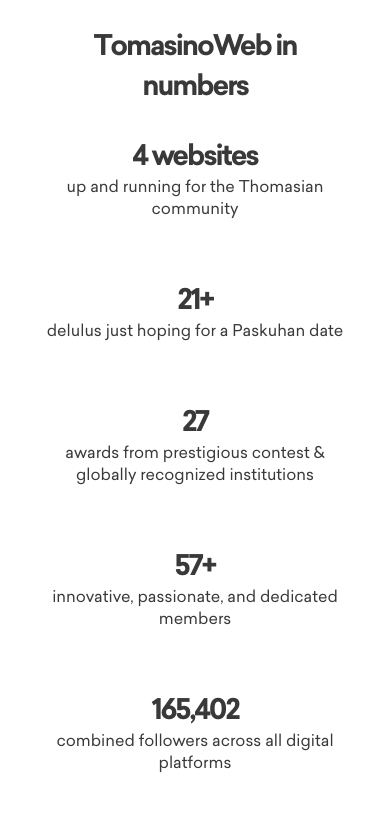
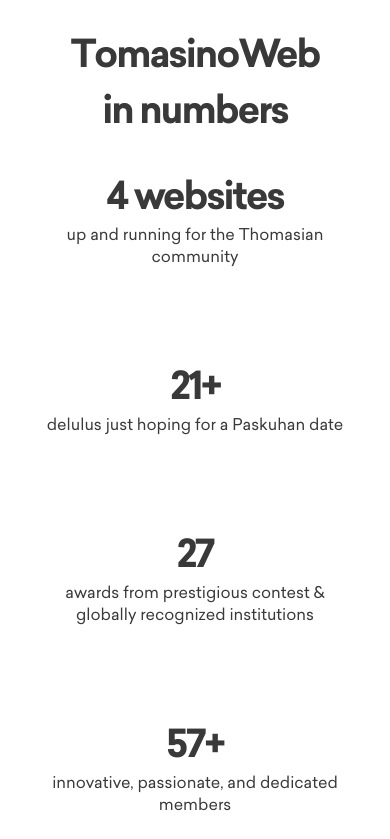
Before and after one commit to TomasinoWeb/tomasinoWebR101, a Next.js app: page /about/org-culture in a window 390 px wide. Shown: the part 1020-1859 px from the top of the page. Built offline with nearby package versions, Linux system fonts and the light colour scheme.

Commit message:
Convert each stat to component
Gawa ng new .ts file under public/assets/data tapos save info sa const para di mahaba code ng pages

```diff
--- /dev/null
+++ b/public/assets/data/statistics.ts
@@ -0,0 +1,28 @@
+export const statistics = [
+    {
+      stats: "4 websites",
+      content: `up and running for the Thomasian community`,
+    },
+    {
+        stats: "21+",
+        content: `delulus just hoping for a Paskuhan date`,
+      },
+      {
+        stats: "27",
+        content: `awards from prestigious contest & globally recognized institutions`,
+      },
+      {
+        stats: "57+",
+        content: `innovative, passionate, and dedicated members`,
+      },
+      {
+        stats: "165,402",
+        content: `combined followers across all digital platforms`,
+      },
+      {
+        stats: "9,050,6002",
+        content: `X (formerly Twitter) impressions in the past year`,
+      },
+  ];
+
+  export type Statistics = (typeof statistics)[number];
--- /dev/null
+++ b/src/components/orgCultureComponents/CultureStats.module.scss
@@ -0,0 +1,25 @@
+.header_text {
+  font-size: 48px !important ;
+}
+.p_text {
+  margin-top: 0px;
+  width: 300px;
+}
+@media only screen and (max-width: 1150px) {
+  .header_text {
+    font-size:40px !important;
+    text-align: center;
+  }
+}
+@media only screen and (max-width: 1068px) {
+  .p_text {
+    margin-bottom: 30px;
+  }
+}
+
+@media only screen and (max-width: 568px) {
+      .header_text {
+        font-size: 38px !important ;
+      }
+
+}
--- /dev/null
+++ b/src/components/orgCultureComponents/CultureStats.tsx
@@ -0,0 +1,21 @@
+import { ReactNode } from "react";
+import styles from "./CultureStats.module.scss";
+
+import { Statistics } from "../../../public/assets/data/statistics";
+import Image from "next/image";
+
+interface CultureStatsProps {
+  statistics: Statistics;
+  // children: string;
+}
+export const CultureStats: React.FC<CultureStatsProps> = ({
+  statistics
+}) => {
+  return (
+    <div className={`${styles.stats_children2} ${styles.margin_left}`}>
+    <h1 className={styles.header_text}>{statistics.stats}</h1>
+    <p className={styles.p_text}>{statistics.content}</p>
+    {/* stats_details2 */}
+  </div>
+  );
+};
--- a/src/pages/about/org-culture.module.scss
+++ b/src/pages/about/org-culture.module.scss
@@ -175,10 +175,10 @@
     width: 70%;
 
     margin-top: 80px;
-    .header_text {
-      font-size: 48px !important ;
-    }
     flex-wrap: wrap;
+  }
+  .header_text {
+    font-size: 48px !important ;
   }
 }
 
@@ -201,10 +201,7 @@
   justify-content: flex-start;
   align-items: flex-start;
 
-  .p_text {
-    margin-top: 0px;
-    width: 300px;
-  }
+
 }
 
 .last {
@@ -240,6 +237,11 @@
     justify-content: center;
     align-items: center;
     width: 100%;
+
+    .header_text {
+      font-size: 38px !important;
+      text-align: center;
+    }
   }
 
   .stats_main2 {
@@ -250,10 +252,6 @@
 
     margin-right: 0px !important;
     width: 100%;
-    .header_text {
-      font-size: 38px !important;
-      text-align: center;
-    }
   }
   .end_background {
     flex-direction: column;
@@ -281,9 +279,6 @@
   .stats_details {
     width: 90%;
     margin-left: 0px;
-    .header_text {
-      font-size: 28px !important ;
-    }
   }
   .culture_section {
     .header_text {
@@ -318,9 +313,6 @@
     align-items: center;
     //flex-wrap: wrap;
     width: 100%;
-    .p_text {
-      margin-bottom: 50px;
-    }
   }
 }
 .culture_mid {
@@ -372,11 +364,4 @@
       height: 80px !important;
     }
   }
-  .stats_main {
-    .stats_details {
-      .header_text {
-        font-size: 28px !important ;
-      }
-    }
-  }
 }
--- a/src/pages/about/org-culture.tsx
+++ b/src/pages/about/org-culture.tsx
@@ -2,7 +2,8 @@ import styles from "./org-culture.module.scss";
 
 import { Layout } from "../../components/Layout";
 import { QuoteBlock } from "../../components/QuoteBlock";
-import { CultureCard } from "../../components/CultureCard";
+import { CultureCard } from "../../components/orgCultureComponents/CultureCard";
+import { CultureStats } from "../../components/orgCultureComponents/CultureStats";
 import { Titles } from "../../components/Titles";
 
 import Link from "next/link";
@@ -13,6 +14,7 @@ import image from "public/assets/about/culture/calls.jpeg";
 import { FontAwesomeIcon } from "@fortawesome/react-fontawesome";
 import { faArrowAltCircleDown, faQuestion, faArrowRight } from "@fortawesome/free-solid-svg-icons";
 import { testimonials } from "../../../public/assets/data/testimonials";
+import { statistics } from "../../../public/assets/data/statistics";
 
 interface TinyBoxProps {
   noRightBorder?: boolean;
@@ -54,19 +56,17 @@ export default function () {
 
             <div className={styles.stats_main2}>
               <div className={styles.stats_details2}>
-                <h1 className={styles.header_text}>4 websites</h1>
-                <p className={styles.p_text}>up and running for the Thomasian community</p>
+                  <CultureStats statistics={statistics[0]}/>
+                {/* stats_details2 */}
+              </div>
+              <div className={`${styles.stats_details2} ${styles.margin_left}`}>
+              <CultureStats statistics={statistics[1]}/>
 
                 {/* stats_details2 */}
               </div>
               <div className={`${styles.stats_details2} ${styles.margin_left}`}>
-                <h1 className={styles.header_text}>21+</h1>
-                <p className={styles.p_text}>delulus just hoping for a Paskuhan date</p>
-                {/* stats_details2 */}
-              </div>
-              <div className={`${styles.stats_details2} ${styles.margin_left}`}>
-                <h1 className={styles.header_text}>27</h1>
-                <p className={styles.p_text}>awards from prestigious contest & globally recognized institutions</p>
+              <CultureStats statistics={statistics[2]}/>
+
                 {/* stats_details2 */}
               </div>
               {/* stats_main2 */}
@@ -74,20 +74,16 @@ export default function () {
 
             <div className={styles.stats_main2}>
               <div className={styles.stats_details2}>
-                <h1 className={styles.header_text}>57+</h1>
-                <p className={styles.p_text}>innovative, passionate, and dedicated members</p>
-
+              <CultureStats statistics={statistics[3]}/>
                 {/* stats_details2 */}
               </div>
               <div className={`${styles.stats_details2} ${styles.margin_left}`}>
-                <h1 className={styles.header_text}>165,402</h1>
-                <p className={styles.p_text}>combined followers across all digital platforms</p>
+              <CultureStats statistics={statistics[4]}/>
                 {/* stats_details2 */}
               </div>
 
               <div className={`${styles.stats_details2} ${styles.margin_left}`}>
-                <h1 className={styles.header_text}>9,050,600</h1>
-                <p className={styles.p_text}>X (formerly Twitter) impressions in the past year</p>
+              <CultureStats statistics={statistics[5]}/>
                 {/* stats_details2 */}
               </div>
               {/* stats_main2 */}
```
Also changed, not shown: src/components/orgCultureComponents/CultureCard.module.scss (renamed from src/components/CultureCard.module.scss), src/components/orgCultureComponents/CultureCard.tsx (renamed from src/components/CultureCard.tsx).
